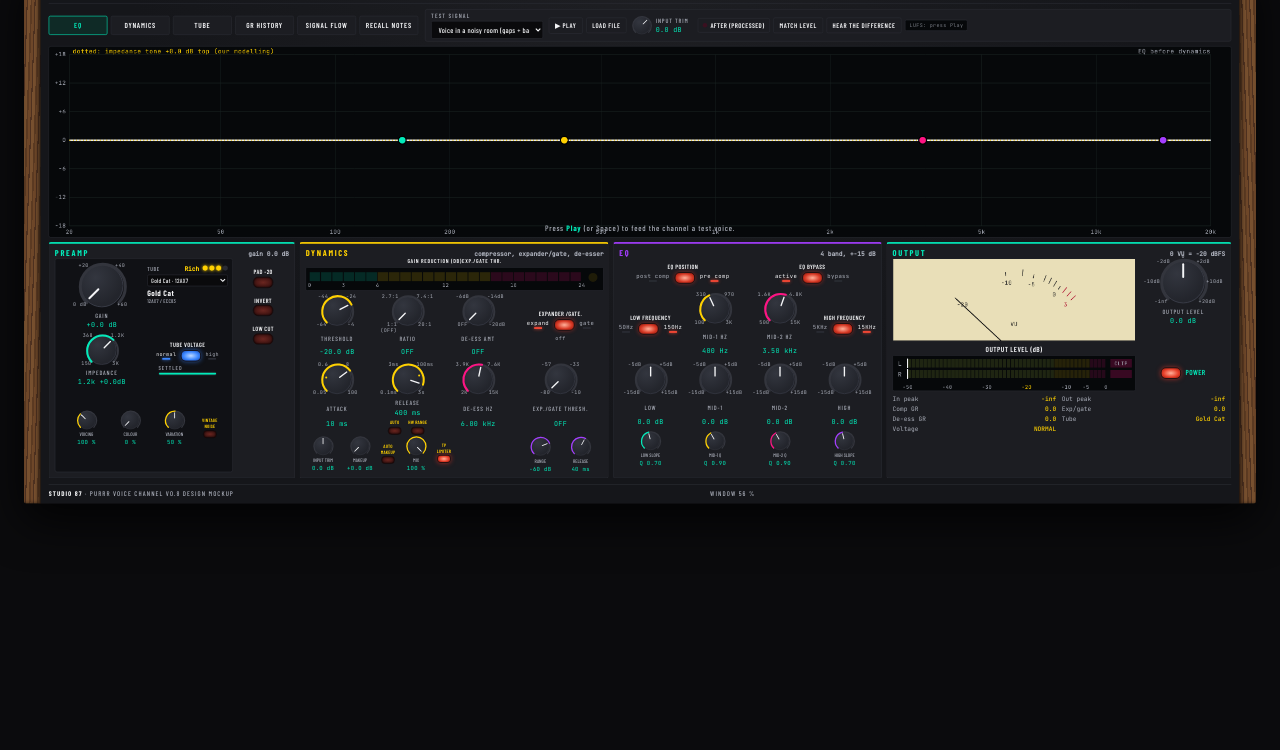
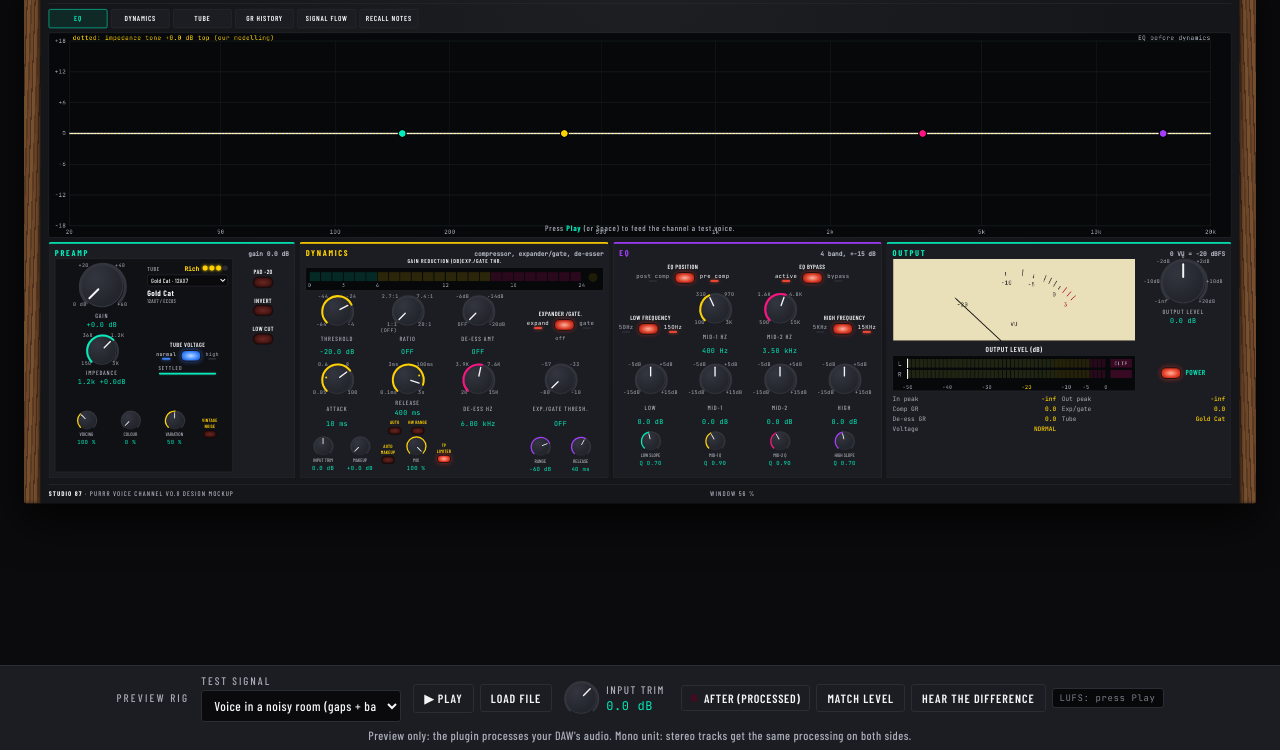
Before and after one commit to SpeakingColors/purrrvoicechannel, a plain HTML site: page docs/mockup/index.html in a window 1280 px wide. Shown: the part 50-800 px from the top of the page. Drawn offline with Linux system fonts and the light colour scheme.

Commit message:
Mockup: test bar docked at the bottom, Gold Cat voicing, Voicing and Variation ranges
Co-Authored-By: Claude Sonnet 5.5 <noreply@anthropic.com>
Claude-Session: https://claude.ai/code/session_01S9jrKwfQpvKvnsLZgNrWyk

```diff
--- a/docs/mockup/index.html
+++ b/docs/mockup/index.html
@@ -247,6 +247,7 @@ body { user-select:none; -webkit-user-select:none; } textarea, input, select { u
 .tline { font-size:13px; } .tline b { color:var(--ink); letter-spacing:.06em; } .tline small { font-size:10px; color:var(--ink-dim); letter-spacing:.04em; margin-left:4px; }
 .lufs { display:flex; gap:8px; align-items:baseline; font-family:var(--f-num); font-size:11px; color:var(--ink-dim); cursor:pointer; border:1px solid var(--line); border-radius:3px; padding:3px 7px; background:var(--disp); } .lufs b { color:var(--ink); font-weight:500; } .lufs i { font-style:normal; font-size:9px; opacity:.7; }
 </style>
+<style>.rig.dock{position:fixed;left:0;right:0;bottom:0;z-index:40;border-radius:0;border-width:1px 0 0;padding:8px 14px;justify-content:center;flex-wrap:wrap}.rig.dock .lab{display:block;max-width:none;font-size:11px}.rig.dock .note{display:block;margin-left:0}body{padding-bottom:64px}</style>
 <div id="desk"><div id="frame"><div id="win">
 <div class="unit" id="unit">
   <div class="cheek l"></div>
@@ -427,6 +428,7 @@ function fit(cv) {
 /* ---------- plugin window: fixed shape, resizable from all 4 corners and all 4 sides ---------- */
 var BASE_W = KIT.W, BASE_H = KIT.H, ASPECT = BASE_W / BASE_H, MIN_S = 0.25, MAX_S = 2.5, winScale = 1, winX = 8, winY = 4;
 var desk = $("#desk"), frameEl = $("#frame"), winEl = $("#win");
+(function () { var rg0 = $(".rig"); if (rg0) { rg0.classList.add("dock"); document.body.appendChild(rg0); } })();
 function deskW() { return desk.clientWidth || document.documentElement.clientWidth || 1000; }
 function maxScaleNow() { return clamp((deskW() - 16) / BASE_W, MIN_S, MAX_S); }
 function layoutWin() {
@@ -682,7 +684,7 @@ function VoiceDSP(sr) {
     au7a: { k: "au7", B: 250, RL: 10000, Vg: -6.5, ag: 1, ls: 3, hs: -4, fc: 11000, sag: 0.2, gt: -1.2, nz: 3 },
     at7: { k: "at7", B: 250, RL: 22000, Vg: -2.5, ag: 0, ls: 1, hs: 2, fc: 21000, sag: 0.05, gt: 0.3, nz: 4 },
     at7a: { k: "at7", B: 250, RL: 22000, Vg: -1.7, ag: 1, ls: 3.5, hs: -5, fc: 9500, sag: 0.3, gt: -0.8, nz: 3 },
-    ax7: { k: "ax7", B: 250, RL: 100000, Vg: -1.8, ag: 0, ls: -1, hs: 1, fc: 20000, sag: 0.1, gt: 0, nz: 5 },
+    ax7: { k: "ax7", B: 250, RL: 100000, Vg: -1.8, ag: 0, ls: 2.5, hs: 3, fc: 16000, sag: 0.25, gt: 0.5, nz: 5 },
     mw: { k: "ax7", B: 300, RL: 100000, Vg: -1.3, ag: 0, ls: 4, hs: -4, fc: 11000, sag: 0.4, gt: 1.5, nz: 5 },
     tsol: { k: "ax7", B: 250, RL: 150000, Vg: -1.5, ag: 0, ls: 3, hs: 5, fc: 22000, sag: 0.1, gt: 1, nz: 4 },
     jj: { k: "ax7", B: 250, RL: 100000, Vg: -2.2, ag: 0, ls: 3.5, hs: -5.5, fc: 12000, sag: 0.25, gt: 0, nz: 4 },
```
